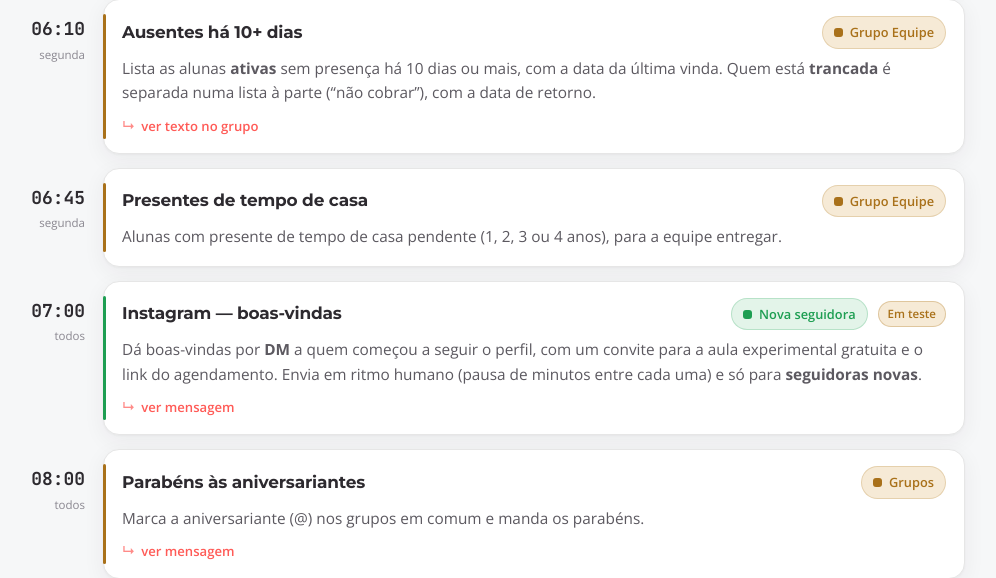
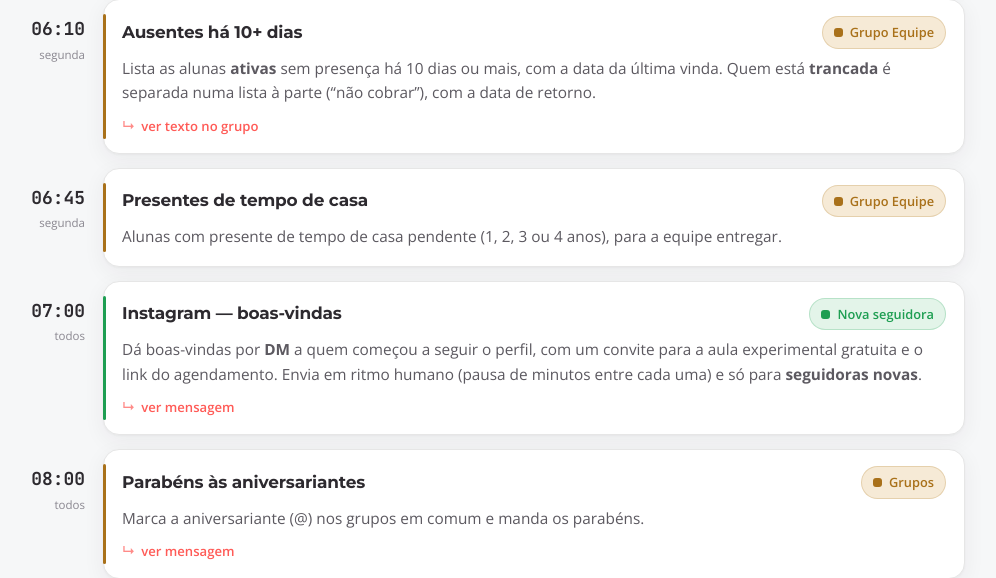
Before and after one commit to rrabadan86/SF-Chat_Experimental-Mensagens, a Flask app: page /manual in a window 1280 px wide. Shown: the part 2455-3033 px from the top of the page, without its empty margins (163-1159 px from the left). Run offline with Flask 3, Linux system fonts and the light colour scheme.

Commit message:
Docs: remover selo "Em teste" do Instagram no /manual
Instagram — boas-vindas ja esta em producao; removido o badge e o "Em teste."
da nota.

Co-Authored-By: Claude Opus 4.8 <noreply@anthropic.com>
Claude-Session: https://claude.ai/code/session_015TTSt7TGwbyy5y2rhojFLo

```diff
--- a/Experimental/src/agendamento_evo/formulario_web/templates/manual.html
+++ b/Experimental/src/agendamento_evo/formulario_web/templates/manual.html
@@ -351,7 +351,7 @@
       <div class="tl">
         <div class="tl-time"><div class="hr">07:00</div><div class="days">todos</div></div>
         <div class="card k-aluna">
-          <div class="card-top"><h3>Instagram — boas-vindas</h3><span class="chip c-aluna to"><span class="sw"></span>Nova seguidora</span><span class="tag" style="background:var(--amber-soft);color:var(--amber);border-color:color-mix(in srgb,var(--amber) 30%,transparent)">Em teste</span></div>
+          <div class="card-top"><h3>Instagram — boas-vindas</h3><span class="chip c-aluna to"><span class="sw"></span>Nova seguidora</span></div>
           <p>Dá boas-vindas por <b>DM</b> a quem começou a seguir o perfil, com um convite para a aula experimental gratuita e o link do agendamento. Envia em ritmo humano (pausa de minutos entre cada uma) e só para <b>seguidoras novas</b>.</p>
           <a class="msg-ref" href="#m-instagram">ver mensagem</a>
         </div>
@@ -566,7 +566,7 @@ Nos links abaixo eu explico sobre a nossa metodologia:
 -&gt; Personal X SlimFit: <span class="ph">(link do post)</span>
 
 Até mais!</div></div>
-        <div class="note"><b>Em teste.</b> Enviada só para <b>quem passou a seguir</b> o perfil, em ritmo humano (pausa de minutos entre cada uma) e com limite diário — para o Instagram não bloquear.</div>
+        <div class="note">Enviada só para <b>quem passou a seguir</b> o perfil, em ritmo humano (pausa de minutos entre cada uma) e com limite diário — para o Instagram não bloquear.</div>
       </div>
 
       <div class="mcard" id="m-aniv">
```
